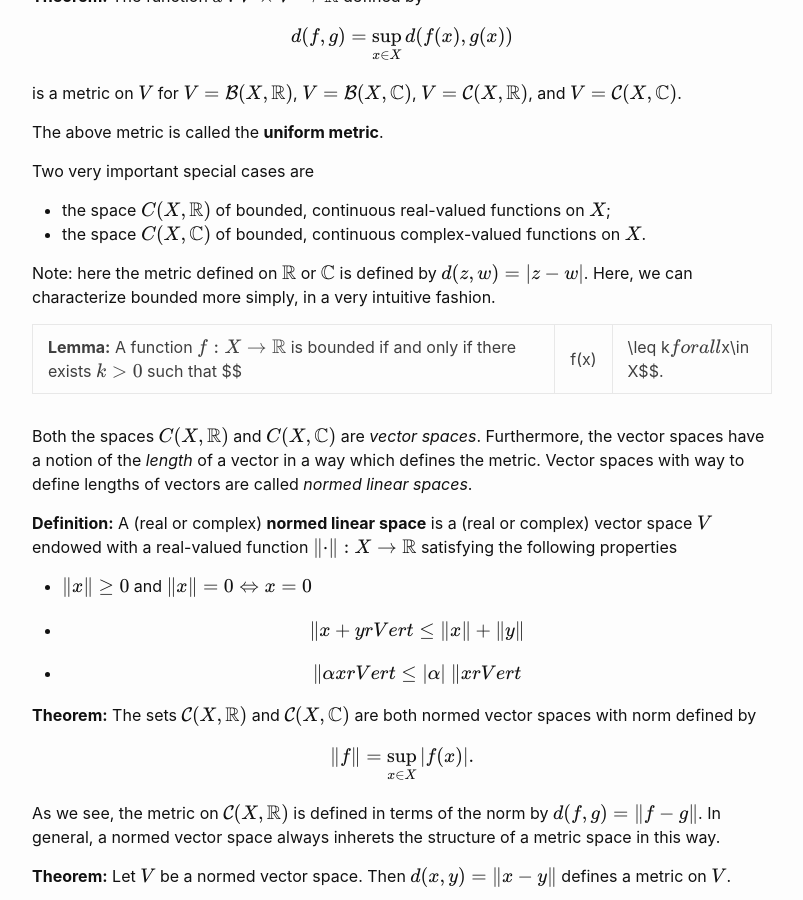
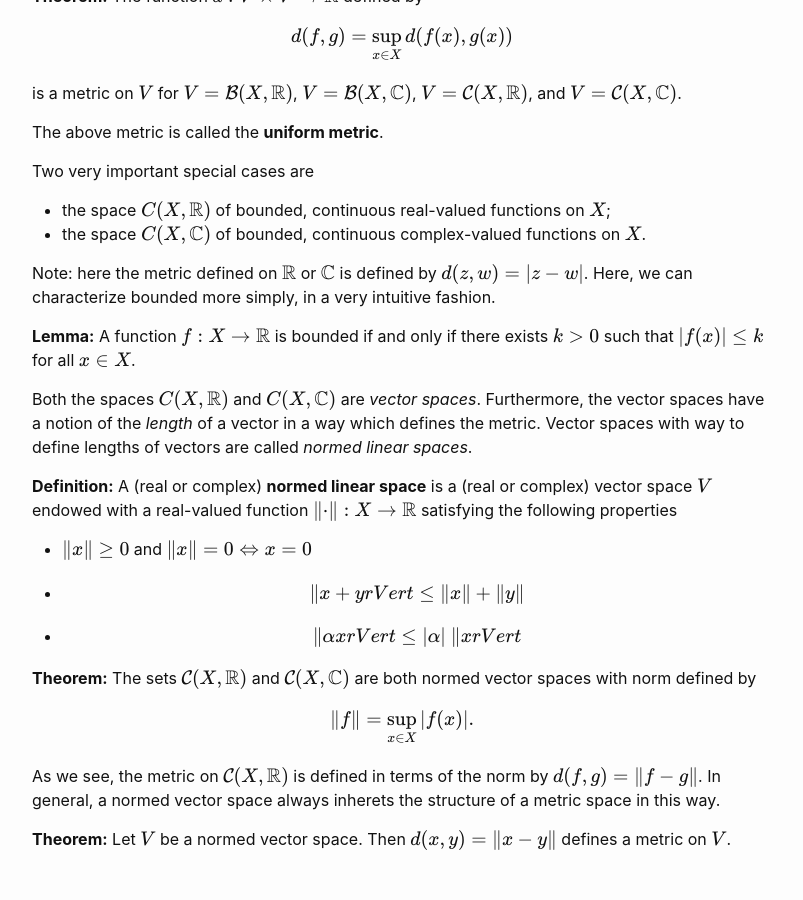
Before and after one commit to wcasper/math414fall2022, a Jekyll site: the page built from _topics/011-function-spaces.md, in a window 1280 px wide and 900 px high, scrolled down 898 px. Shown: the whole window, without its empty margins (238-1041 px from the left). Built offline with Jekyll 4.4.1, drawn with Linux system fonts in a browser that asks for light colours.

Commit message:
fixed typos

```diff
--- a/_topics/011-function-spaces.md
+++ b/_topics/011-function-spaces.md
@@ -40,10 +40,10 @@ Two very important special cases are
 * the space $$C(X,\mathbb R)$$ of bounded, continuous real-valued functions on $$X$$;
 * the space $$C(X,\mathbb C)$$ of bounded, continuous complex-valued functions on $$X$$.
 
-Note: here the metric defined on $$\mathbb R$$ or $$\mathbb C$$ is defined by $$d(z,w) = |z-w|$$.
+Note: here the metric defined on $$\mathbb R$$ or $$\mathbb C$$ is defined by $$d(z,w) = \lvert z-w\rvert $$.
 Here, we can characterize bounded more simply, in a very intuitive fashion.
 
-**Lemma:** A function $$f: X\rightarrow\mathbb R$$ is bounded if and only if there exists $$k>0$$ such that $$|f(x)|\leq k$$ for all $$x\in X$$.
+**Lemma:** A function $$f: X\rightarrow\mathbb R$$ is bounded if and only if there exists $$k>0$$ such that $$\lvert f(x)\rvert \leq k$$ for all $$x\in X$$.
 
 Both the spaces $$C(X,\mathbb R)$$ and $$C(X,\mathbb C)$$ are *vector spaces*.
 Furthermore, the vector spaces have a notion of the *length* of a vector in a way which defines the metric.
```
